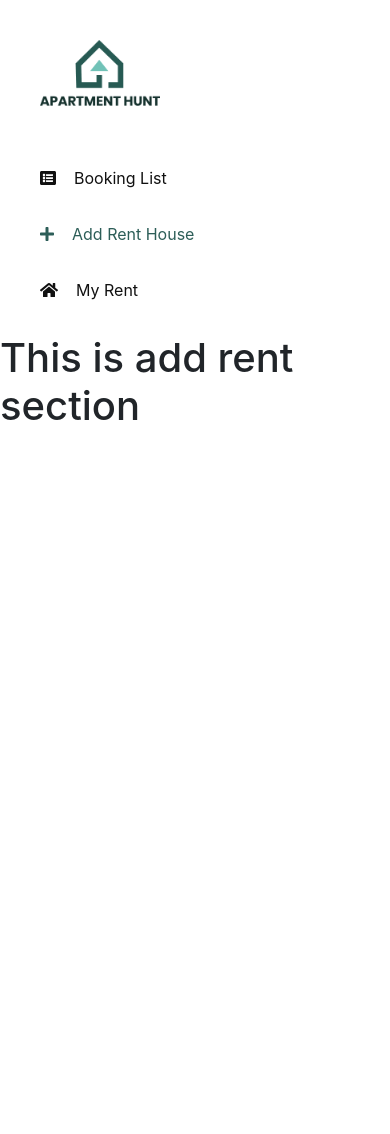
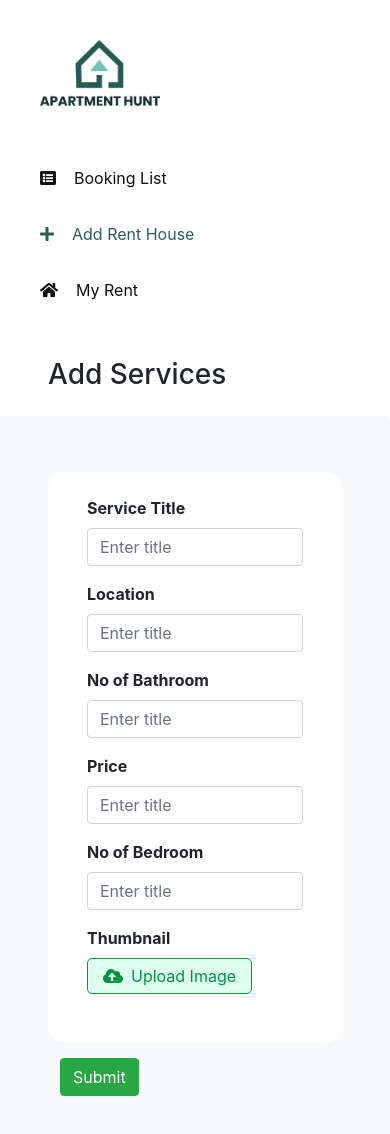
Before and after one commit to Riyaz-khan-shuvo/apartment-hunt, a React (Create React App) app: page /addRentHouse in a window 390 px wide. Shown: the top 1134 px of the page. Before the commit the page ends 844 px from the top, so only its background shows below. Built offline with nearby package versions, Linux system fonts and the light colour scheme.

Commit message:
3 page done

```diff
--- /dev/null
+++ b/src/components/AddRent/AddRent.css
@@ -0,0 +1,21 @@
+.upload-btn input[type="file"] {
+    display: none;
+}
+
+.upload-btn {
+    border: 1px solid #009444;
+    background-color: #deffed;
+    color: #009444;
+    padding: 5px 15px;
+    border-radius: 5px;
+}
+
+.addService-container {
+    width: 100vw;
+}
+
+@media screen and (max-width: 770px) {
+    .submit-btn {
+        margin-left: 60px;
+    }
+}
--- a/src/components/AddRent/AddRent.js
+++ b/src/components/AddRent/AddRent.js
@@ -1,5 +1,8 @@
+import { faCloudUploadAlt } from "@fortawesome/free-solid-svg-icons";
+import { FontAwesomeIcon } from "@fortawesome/react-fontawesome";
 import React from "react";
 import Sidebar from "../Sidebar/Sidebar";
+import "./AddRent.css";
 
 const AddRent = () => {
     return (
@@ -8,7 +11,101 @@ const AddRent = () => {
                 <Sidebar></Sidebar>
             </div>
             <div className="col-xl-10 col-lg-10 col-md-9 col-sm-8 col-12">
-                <h1>This is add rent section</h1>
+                <h3 className="my-4 mx-5">Add Services</h3>
+                <div
+                    className="bg-light py-2 rounded "
+                    style={{ height: "89vh" }}
+                >
+                    <form>
+                        <div
+                            className="row    p-4 mx-5 mt-5 bg-white "
+                            style={{ borderRadius: "15px" }}
+                        >
+                            <div className="col-xl-6 col-md-6 col-sm-12 col-12 ">
+                                <div className="form-group">
+                                    <label className="font-weight-bold">
+                                        Service Title
+                                    </label>
+                                    <input
+                                        type="text"
+                                        name="title"
+                                        className="form-control "
+                                        placeholder="Enter title"
+                                    />
+                                </div>
+                                <div className="form-group">
+                                    <label className="font-weight-bold">
+                                        Location
+                                    </label>
+                                    <input
+                                        type="text"
+                                        name="title"
+                                        className="form-control "
+                                        placeholder="Enter title"
+                                    />
+                                </div>
+                                <div className="form-group">
+                                    <label className="font-weight-bold">
+                                        No of Bathroom
+                                    </label>
+                                    <input
+                                        type="text"
+                                        name="title"
+                                        className="form-control "
+                                        placeholder="Enter title"
+                                    />
+                                </div>
+                            </div>
+
+                            <div className="col-xl-4 col-md-5 col-sm-12 offset-md-1 ">
+                                <div className="form-group">
+                                    <label className="font-weight-bold">
+                                        Price
+                                    </label>
+                                    <input
+                                        type="text"
+                                        name="title"
+                                        className="form-control "
+                                        placeholder="Enter title"
+                                    />
+                                </div>
+                                <div className="form-group">
+                                    <label className="font-weight-bold">
+                                        No of Bedroom
+                                    </label>
+                                    <input
+                                        type="text"
+                                        name="title"
+                                        className="form-control "
+                                        placeholder="Enter title"
+                                    />
+                                </div>
+                                <div className="form-group">
+                                    <p className="font-weight-bold mb-2">
+                                        Thumbnail
+                                    </p>
+                                    <label className="upload-btn">
+                                        <input
+                                            type="file"
+                                            className="form-control-file"
+                                        />
+                                        <FontAwesomeIcon
+                                            icon={faCloudUploadAlt}
+                                            className="mr-2"
+                                        />
+                                        Upload Image
+                                    </label>
+                                </div>
+                            </div>
+                        </div>
+                        <button
+                            className="btn btn-success submit-btn offset-md-10  my-3"
+                            type="submit"
+                        >
+                            Submit
+                        </button>
+                    </form>
+                </div>
             </div>
         </div>
     );
--- /dev/null
+++ b/src/components/MyRent/MyRent.css
@@ -0,0 +1,46 @@
+.table-wrapper {
+    background-color: #f4f7fc;
+    height: 80vh;
+    padding: 10px;
+    border-radius: 10px;
+    overflow: auto;
+}
+
+.table-container {
+    padding: 10px;
+    margin: 10px 20px;
+    background-color: #fff;
+    border-radius: 10px;
+}
+
+thead {
+    background-color: #f4f7fc;
+    position: sticky;
+}
+thead th:first-child {
+    border-radius: 10px 0 0 10px;
+}
+
+thead th:last-child {
+    border-radius: 0 10px 10px 0;
+}
+th,
+td {
+    text-align: left;
+    padding: 10px;
+    width: 400px;
+}
+
+th {
+    margin-top: 10px;
+}
+
+@media screen and (max-width: 576px) {
+    .table-container {
+        min-width: 980px;
+    }
+    th,
+    td {
+        width: 170px;
+    }
+}
--- a/src/components/MyRent/MyRent.js
+++ b/src/components/MyRent/MyRent.js
@@ -1,14 +1,53 @@
 import React from "react";
+import { useState } from "react";
 import Sidebar from "../Sidebar/Sidebar";
+import "./MyRent.css";
+
+const fakeMyRentList = [
+    { id: 1, name: "Washington", price: 295 },
+    { id: 2, name: "Washington", price: 295 },
+    { id: 3, name: "Washington", price: 295 },
+    { id: 4, name: "Washington", price: 295 },
+];
 
 const MyRent = () => {
+    const [fakeMyRent, setFakeMyRent] = useState(fakeMyRentList);
     return (
         <div className="row">
-            <div className="col-xl-2 col-lg-2 col-md-3 col-sm-4 col-12">
+            <div className="col-xl-2  col-md-4 col-sm-12 col-12">
                 <Sidebar></Sidebar>
             </div>
-            <div className="col-xl-10 col-lg-10 col-md-9 col-sm-8 col-12">
-                <h1>This is My rent section</h1>
+            <div className="col-xl-10  col-md-8 col-sm-12 col-12">
+                <div className="d-flex justify-content-between">
+                    <h4 className="mt-4 py-3 ml-4">My Rent List</h4>
+                    <h6 className="mt-5  mx-5 py-3">Sufi Ahmed</h6>
+                </div>
+                <div className="table-wrapper">
+                    <div className="table-container">
+                        <table>
+                            <thead>
+                                <tr>
+                                    <th>House Name</th>
+                                    <th>Price</th>
+                                    <th>Action</th>
+                                </tr>
+                            </thead>
+                            <tbody>
+                                {fakeMyRent.map((item) => (
+                                    <tr>
+                                        <td>{item.name}</td>
+                                        <td>{item.price}</td>
+                                        <td>
+                                            <button className="btn btn-success">
+                                                View Details
+                                            </button>
+                                        </td>
+                                    </tr>
+                                ))}
+                            </tbody>
+                        </table>
+                    </div>
+                </div>
             </div>
         </div>
     );
```
